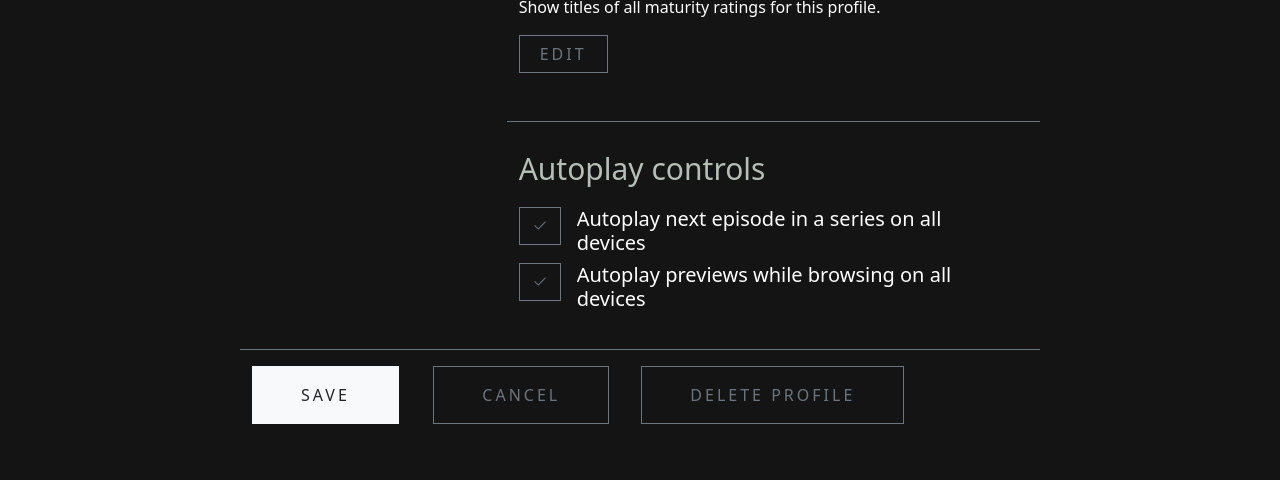
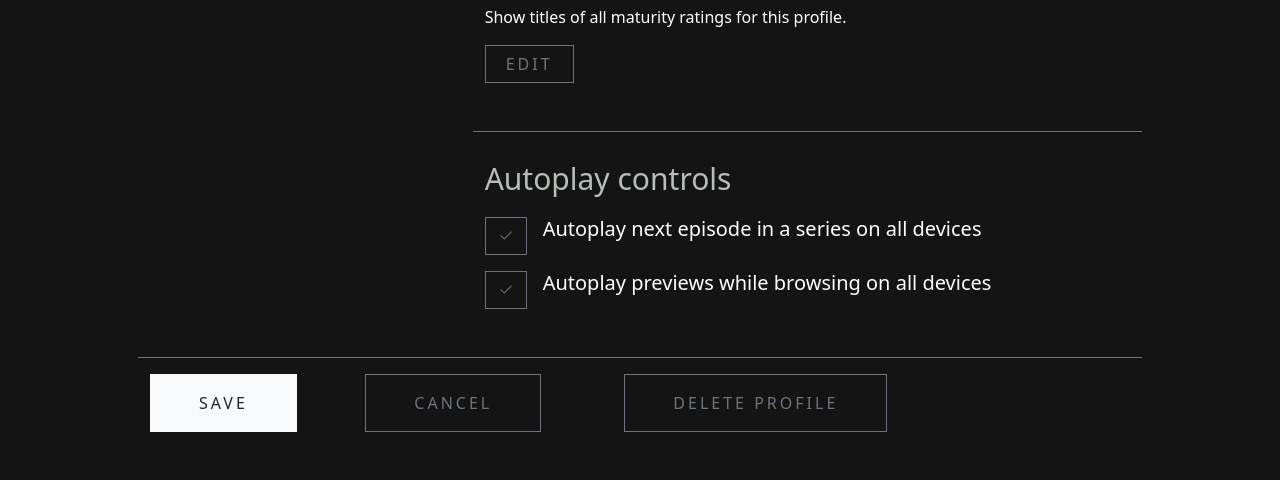
Before and after one commit to Sneakydan7/U2-W6-D5-weekly-project, a plain HTML site: page profile.html in a window 1280 px wide. Shown: the part 624-1104 px from the top of the page. Drawn offline with nearby package versions, Linux system fonts and the light colour scheme.

Commit message:
last commit

```diff
--- a/Netflix-assets/assets/stylesProfile.css
+++ b/Netflix-assets/assets/stylesProfile.css
@@ -1,5 +1,8 @@
 body {
   background-color: #141414;
+}
+.padding-page {
+  padding-inline: 5rem;
 }
 
 h1 {
--- a/profile.html
+++ b/profile.html
@@ -24,7 +24,7 @@
         width="150px"
       />
     </nav>
-    <div class="container mt-5" style="width: 800px">
+    <div class="container mt-5 padding-page">
       <div class="row">
         <div class="col-12 border-bottom border-secondary">
           <h1 class="text-white">Edit Profile</h1>
```
